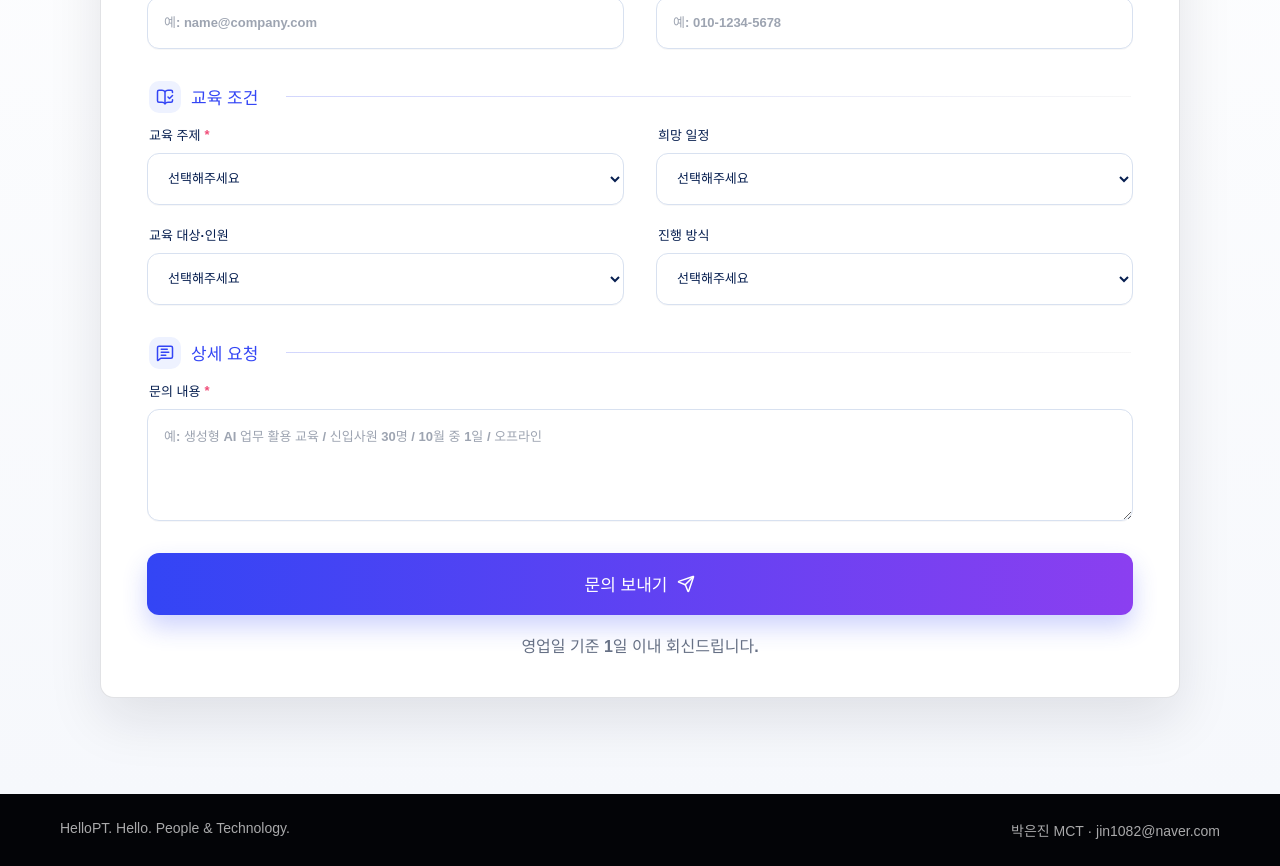
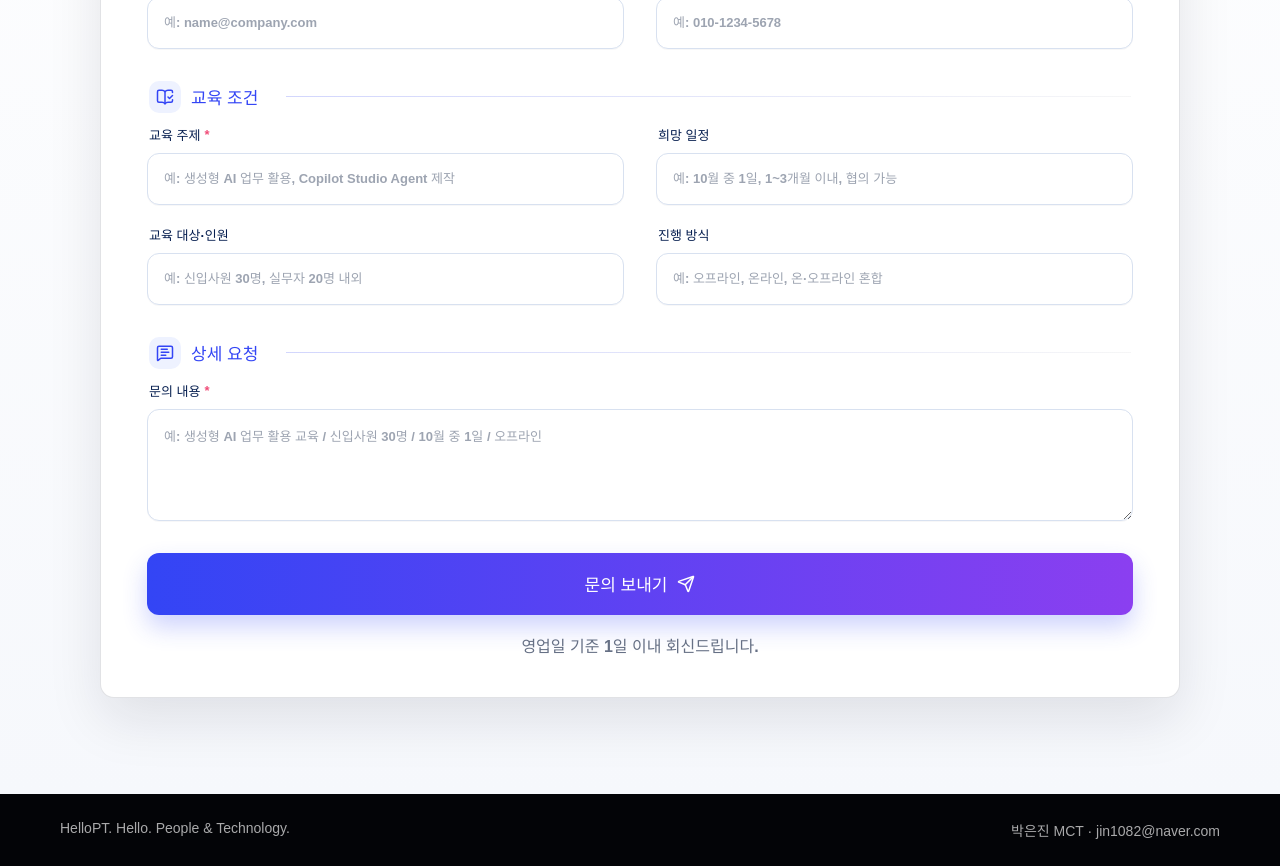
Before and after one commit to pej0285-lab/hellopt_homepage, a React (Vite) app: page / in a window 1280 px wide. Shown: the part 5120-5986 px from the top of the page. Built offline with nearby package versions, Linux system fonts and the light colour scheme; a web font is replaced by a local one.

Commit message:
Use text inputs for inquiry training details

```diff
--- a/src/App.jsx
+++ b/src/App.jsx
@@ -351,10 +351,10 @@ function App() {
               <fieldset>
                 <legend><span className="legend-icon"><BookOpenCheck size={18} aria-hidden="true" /></span><span>교육 조건</span></legend>
                 <div className="form-grid">
-                  <label><span className="label-text">교육 주제 <b>*</b></span><select name="교육 주제" required defaultValue=""><option value="" disabled>선택해주세요</option><option>생성형 AI 업무 활용</option><option>Microsoft 365 Copilot</option><option>Copilot Studio Agent 제작</option><option>엑셀 데이터 분석</option><option>PT 디자인 및 제안서 작성</option></select></label>
-                  <label><span className="label-text">희망 일정</span><select name="희망 일정" defaultValue=""><option value="" disabled>선택해주세요</option><option>1개월 이내</option><option>1~3개월 이내</option><option>3개월 이후</option><option>협의 필요</option></select></label>
-                  <label><span className="label-text">교육 대상·인원</span><select name="교육 대상·인원" defaultValue=""><option value="" disabled>선택해주세요</option><option>신입/주니어 10명 내외</option><option>실무자 20~30명</option><option>리더/관리자 과정</option><option>전사 특강</option></select></label>
-                  <label><span className="label-text">진행 방식</span><select name="진행 방식" defaultValue=""><option value="" disabled>선택해주세요</option><option>오프라인</option><option>온라인</option><option>온·오프라인 혼합</option><option>협의 필요</option></select></label>
+                  <label><span className="label-text">교육 주제 <b>*</b></span><input name="교육 주제" type="text" placeholder="예: 생성형 AI 업무 활용, Copilot Studio Agent 제작" required /></label>
+                  <label><span className="label-text">희망 일정</span><input name="희망 일정" type="text" placeholder="예: 10월 중 1일, 1~3개월 이내, 협의 가능" /></label>
+                  <label><span className="label-text">교육 대상·인원</span><input name="교육 대상·인원" type="text" placeholder="예: 신입사원 30명, 실무자 20명 내외" /></label>
+                  <label><span className="label-text">진행 방식</span><input name="진행 방식" type="text" placeholder="예: 오프라인, 온라인, 온·오프라인 혼합" /></label>
                 </div>
               </fieldset>
 
```
